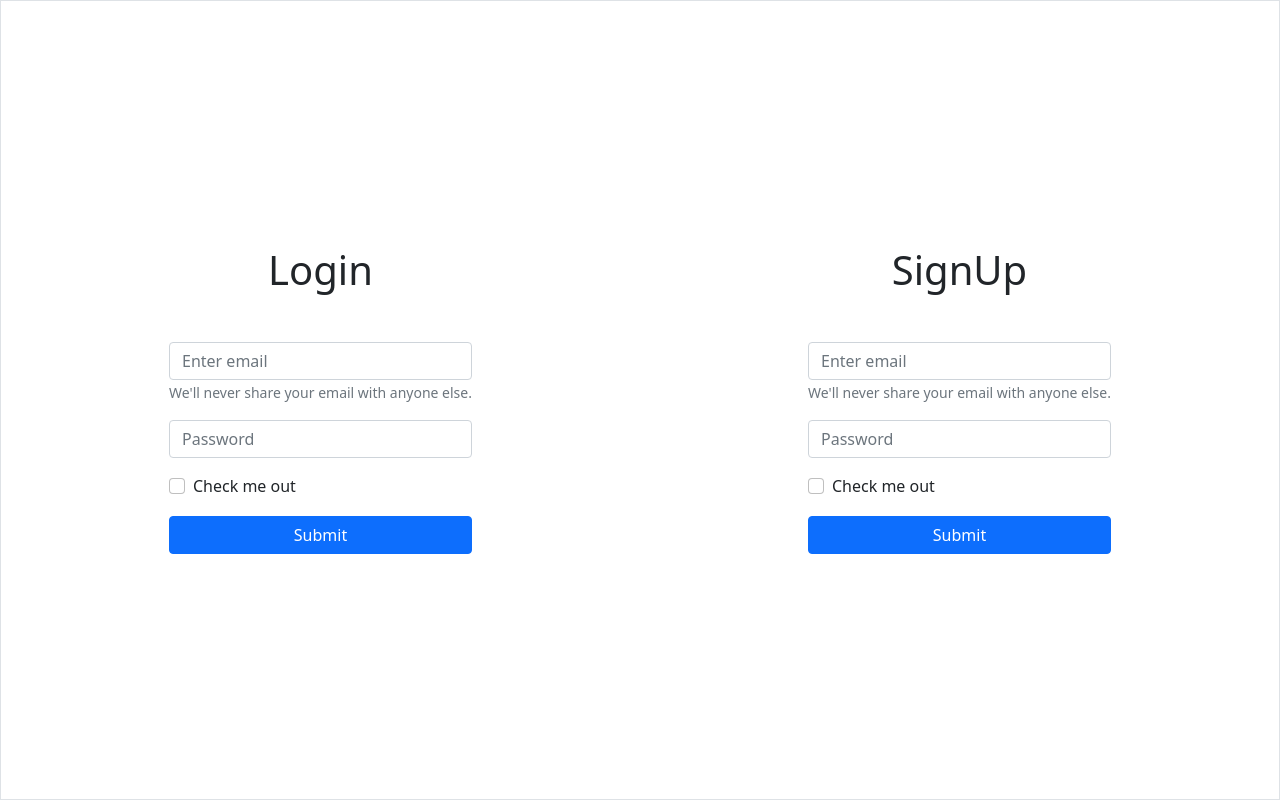
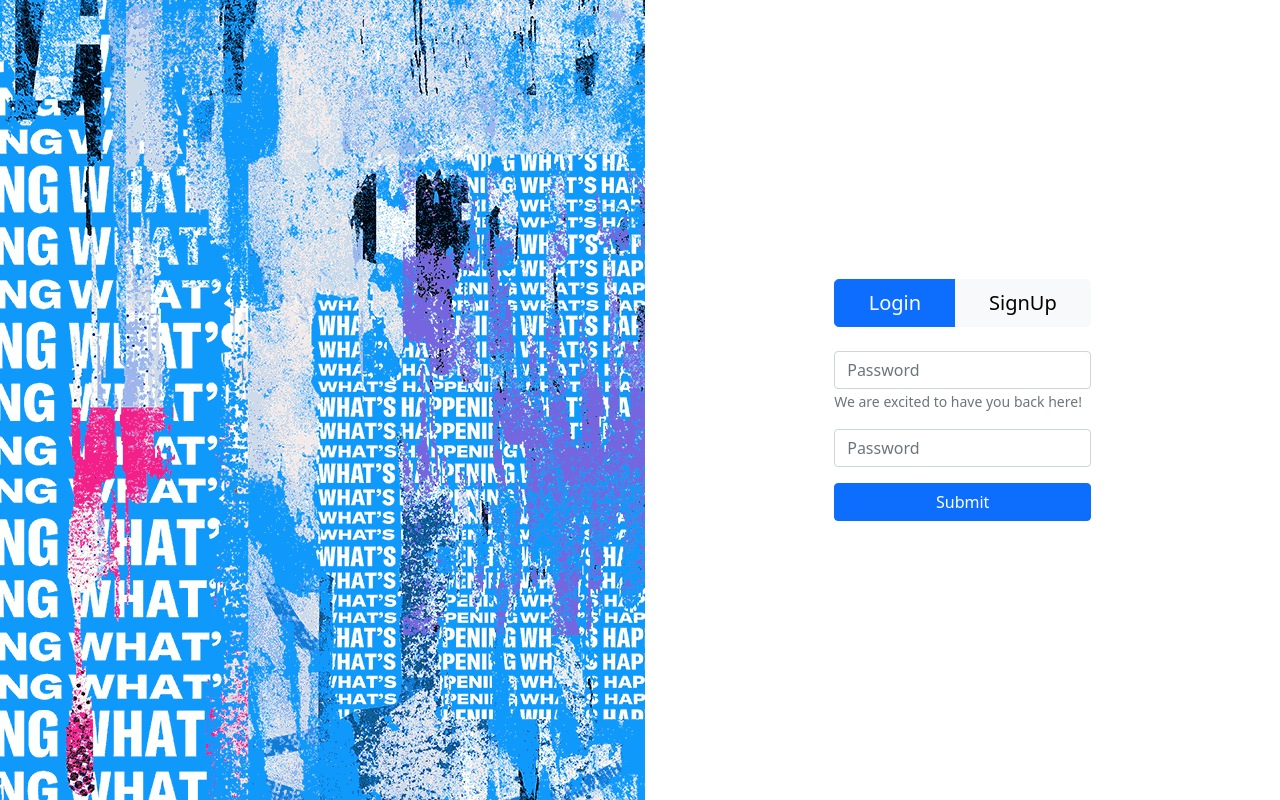
Before and after one commit to samad-yar-khan/twitter-clone-client, a React (Create React App) app: page /auth in a window 1280 px wide. Built offline with nearby package versions, Linux system fonts and the light colour scheme.

Commit message:
Define states for login ans signup

```diff
--- a/src/components/App.js
+++ b/src/components/App.js
@@ -53,41 +53,40 @@ class App extends React.Component {
   }
 
   async componentDidMount() {
-    //we check if a jwt ltoken exists in local
-    //if it exists we login the user
-    // try{
+    // we check if a jwt ltoken exists in local
+    // if it exists we login the user
+    try{
 
-    //   const token = getAuthTokenFromLocalStorage();
+      const token = getAuthTokenFromLocalStorage();
 
-    //   if(token){
+      if(token){
 
-    //     const user = jwt_decode(token);
-    //     const config = {
-    //       headers: { Authorization: `Bearer ${token}` }
-    //   };
-    //   const bodyParameters = {
-    //     key: "value"
-    //  };
+        const user = jwt_decode(token);
+        const config = {
+          headers: { Authorization: `Bearer ${token}` }
+      };
+      const bodyParameters = {
+        key: "value"
+     };
 
-    //   let userData = await API.get( `users/${user.id}`,
-    //   bodyParameters,
-    //     config
-    //   );
+      let userData = await API.get( `users/${user.id}`,
+      bodyParameters,
+        config
+      );
 
-    //   if(userData.success){
-    //     this.setState({
-    //       user : userData.data,
-    //       isLoggedIn : true
-    //     })
-    //   }
+      if(userData.success){
+        this.setState({
+          user : userData.data,
+          isLoggedIn : true
+        })
+      }
 
-    //   }
+      }
 
-    // }catch(err){
-    //   console.log(err);
-    // }
+    }catch(err){
+      console.log(err);
+    }
 
-    //now if we found user using a jwt token we will dipatch a diferet actio
 
   }
 
--- a/src/components/Auth.js
+++ b/src/components/Auth.js
@@ -1,20 +1,73 @@
 import React from 'react';
 import Image from '../assets/images/twit_img.png';
-import { Container  , Row , Col } from 'react-bootstrap';
+import { Container  , Row , Col ,ButtonGroup ,Button } from 'react-bootstrap';
 // import {PostsList , FriendList , Chat} from './index'
 import {Login , SignUp} from './index'
+
+import axios from 'axios'
 
 
 
 
  class Auth extends React.Component {
 
+    constructor(props){
+
+        super(); //must call parents constructor first
+        this.state = {
+            signUp:false
+        }
+
+    }
+
+    componentDidMount(){
+        this.setState({
+            signUp:false
+        })
+    }
+
+    setSignUp = ()=>{
+
+        this.setState({
+            signUp:true
+        })
+
+    }
+
+    setLogin = ()=>{
+
+        this.setState({
+            signUp:false
+        })
+
+    }
+
+    signUp = (name,user_name , password , confirmPassword ,email )=>{
+
+    }
+
+
+
      render() {
+        const {signUp} = this.state;
+         return (
+             <div className='full-h d-flex'>
+                 <div className={"d-none d-md-block overflow-hidden"}>
+                      <img src ={Image} />
+                 </div>
+                 <div className={"full-h d-flex flex-column justify-content-center align-items-center"}>
+                 <div className="col-auto ">
+                 <ButtonGroup size="lg" className="mb-2 d-flex"  >
+                    <Button variant={`${signUp?'light':'primary'}`} onClick={this.setLogin}>Login</Button>
+                    <Button variant={`${signUp?'primary':'light'}`}   onClick={this.setSignUp}>SignUp</Button>
+                </ButtonGroup>
+                    {signUp ?
+                    <SignUp/>:
+                    <Login/>}
 
-         return (
-             <div className='border border-blue full-h d-flex justify-content-center"'>
-                 <Login />
-                 <SignUp />
+                    </div>
+                 </div>
+
              </div>
          );
      }
--- a/src/components/Login.js
+++ b/src/components/Login.js
@@ -4,32 +4,80 @@ import Form from 'react-bootstrap/Form'
 import Button from 'react-bootstrap/Button'
 // import {PostsList , FriendList , Chat} from './index'
 
+
+
+
+
  class Login extends React.Component {
+
+  constructor(props) {
+    super(props);
+    // this.emailInputRef = React.createRef();
+    // this.passwordInputRef = React.createRef();
+    this.state = {
+      email: '',
+      password: '',
+    };
+  }
+
+  handleEmailChange=(e)=>{
+
+      this.setState({
+          email:e.target.value
+      })
+  }
+
+  handlePasswordChange=(e)=>{
+
+    this.setState({
+        password:e.target.value
+    })
+}
+
+  handleFormSubmit = (e) => {
+    e.preventDefault();
+    const {email ,  password} = this.state;
+    // console.log('email' , email );
+    // console.log('pass' , password)
+
+    // console.log("email" , this.emailInputRef);
+    // console.log("pass" , this.passwordInputRef);
+    // if(email && password){
+    //   console.log(email,password);
+    // }
+
+
+    this.setState({
+        email:'',
+        password:'',
+    })
+  };
+
+
 
      render() {
 
          return (
-             <div className='d-flex w-50 align-items-center justify-content-around'>
+                      <div className='d-flex align-items-center justify-content-around align-items-center'>
 
             <Form className='d-flex flex-column justify-content-around'>
 
-                    <h1 className='mb-5 d-flex justify-content-around'>
-                        Login
-                    </h1>
-            <Form.Group className="mb-3" controlId="formBasicEmail">
-              <Form.Control type="email" placeholder="Enter email" />
+                {/* <h1 className='mb-5 d-flex justify-content-around'>
+                    SignUp
+                </h1> */}
+        <Form.Group className="mb-3 mt-3 "  controlId="formBasicEmail">
+          <Form.Control type="email" placeholder="Enter email" placeholder="Password" onChange={(e)=>{this.handleEmailChange(e)}}/>
           <Form.Text className="text-muted">
-                We'll never share your email with anyone else.
+            We are excited to have you back here!
           </Form.Text>
         </Form.Group>
 
         <Form.Group className="mb-3" controlId="formBasicPassword">
-              <Form.Control type="password" placeholder="Password" />
+          <Form.Control type="password" placeholder="Password" onChange={(e)=>{this.handlePasswordChange(e)}}/>
         </Form.Group>
-            <Form.Group className="mb-3" controlId="formBasicCheckbox">
-              <Form.Check type="checkbox" label="Check me out" />
-            </Form.Group>
-            <Button variant="primary" type="submit" className='d-flex justify-content-around'>
+
+
+        <Button variant="primary" type="submit" className='d-flex justify-content-around' onClick={(e)=>{this.handleFormSubmit(e)}}>
           Submit
         </Button>
       </Form>
--- a/src/components/SignUp.js
+++ b/src/components/SignUp.js
@@ -6,30 +6,93 @@ import Button from 'react-bootstrap/Button'
 
  class SignUp extends React.Component {
 
+  constructor(props) {
+    super(props);
+    // this.emailInputRef = React.createRef();
+    // this.passwordInputRef = React.createRef();
+    this.state = {
+      email: '',
+      password: '',
+      confirmPassword: '',
+      name_: '',
+      user_name : ''
+    };
+  }
+
+  // componentWillUnmount() {
+  //   this.props.dispatch(clearAuthState());
+  // }
+
+  handleNameChange = (e) => {
+    this.setState({
+      name_: e.target.value,
+    });
+  };
+
+  handleEmailChange = (e) => {
+    this.setState({
+      email: e.target.value,
+    });
+  };
+
+  handlePasswordChange = (e) => {
+    this.setState({
+      password: e.target.value,
+    });
+  };
+
+  handleConfirmPasswordChange = (e) => {
+    this.setState({
+      confirmPassword: e.target.value,
+    });
+  };
+
+  handleUserNameChange = (e) => {
+    this.setState({
+      user_name: e.target.value,
+    });
+  };
+
+  handleFormSubmit = (e) => {
+    e.preventDefault();
+    const { name_, email, password, confirmPassword ,user_name} = this.state;
+
+
+  };
+
      render() {
 
+
          return (
-            <div className='d-flex w-50 align-items-center justify-content-around'>
+            <div className='d-flex align-items-center justify-content-around align-items-center'>
 
             <Form className='d-flex flex-column justify-content-around'>
 
-                <h1 className='mb-5 d-flex justify-content-around'>
+                {/* <h1 className='mb-5 d-flex justify-content-around'>
                     SignUp
-                </h1>
-        <Form.Group className="mb-3" controlId="formBasicEmail">
-          <Form.Control type="email" placeholder="Enter email" />
+                </h1> */}
+        <Form.Group className="mb-3 mt-3 "  controlId="formBasicEmail">
+          <Form.Control type="email" placeholder="Enter email" onChange={(e)=>{this.handleEmailChange(e)}}/>
           <Form.Text className="text-muted">
             We'll never share your email with anyone else.
           </Form.Text>
         </Form.Group>
 
+        <Form.Group className="mb-3" controlId="UserName">
+          <Form.Control type="text" placeholder="User Name" onChange={(e)=>{this.handleUserNameChange(e)}}/>
+        </Form.Group>
+        <Form.Group className="mb-3" controlId="Name">
+          <Form.Control type="text" placeholder="Name"  onChange={(e)=>{this.handleNameChange(e)}}/>
+        </Form.Group>
         <Form.Group className="mb-3" controlId="formBasicPassword">
-          <Form.Control type="password" placeholder="Password" />
+          <Form.Control type="password" placeholder="Password" onChange={(e)=>{this.handlePasswordChange(e)}} />
         </Form.Group>
-        <Form.Group className="mb-3" controlId="formBasicCheckbox">
-          <Form.Check type="checkbox" label="Check me out" />
+        <Form.Group className="mb-3" controlId="formBasicConfPassword">
+          <Form.Control type="password" placeholder="Confirm Password"  onChange={(e)=>{this.handleConfirmPasswordChange(e);}} />
         </Form.Group>
-        <Button variant="primary" type="submit" className='d-flex justify-content-around'>
+
+
+        <Button variant="primary" type="submit" className='d-flex justify-content-around' onClick={(e)=>{this.handleFormSubmit(e);}}>
           Submit
         </Button>
       </Form>
```
Lines whose indentation alone changed are shown as unchanged.
